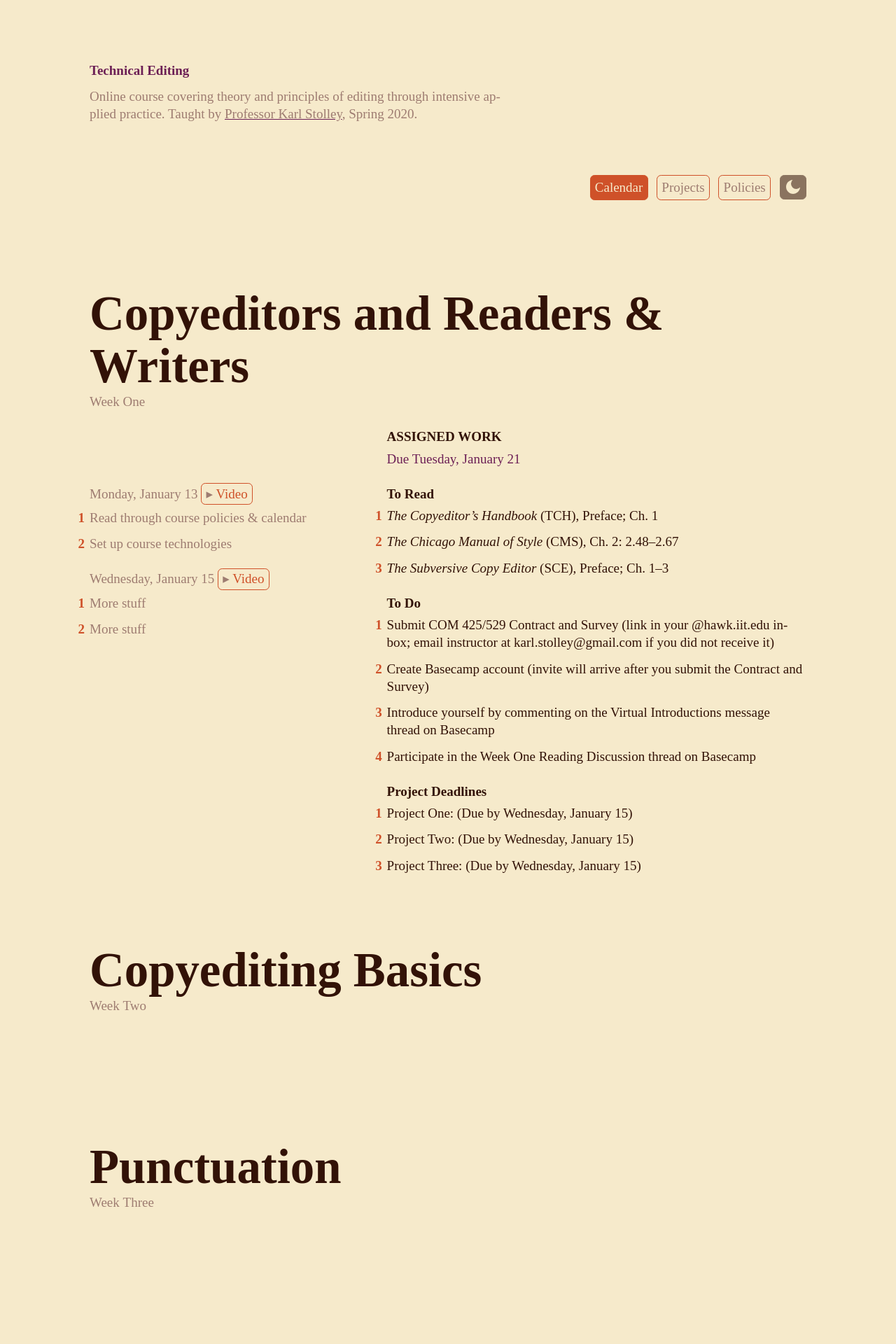
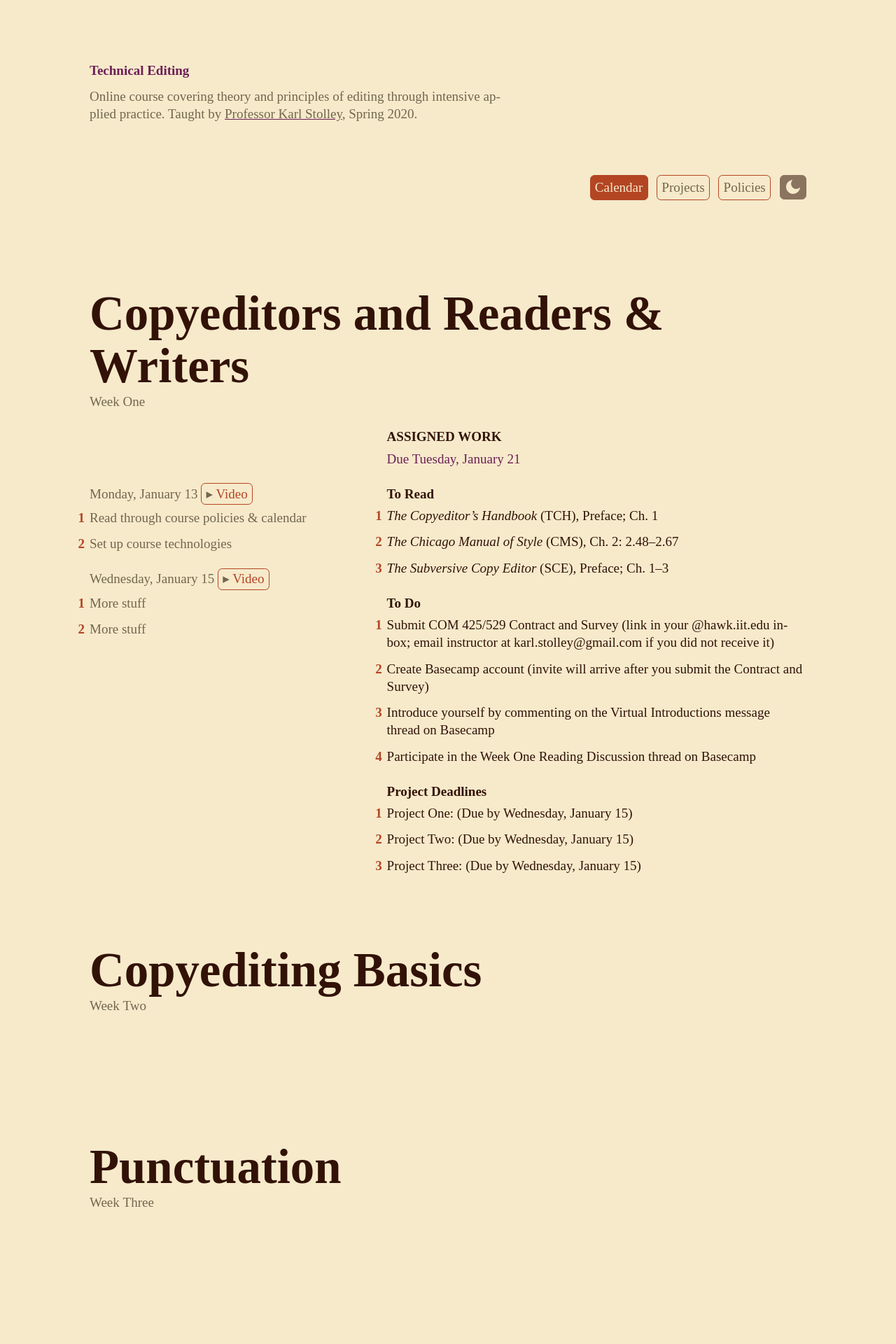
Before and after one commit to karlstolley/jekyll-theme-course, a Jekyll site: the page built from index.md, in a window 1280 px wide. Shown: the top 1920 px of the page at 70% size. Built offline with Jekyll 4.4.1, drawn with Linux system fonts in a browser that asks for light colours; some web fonts are replaced.

Commit message:
Tune light-theme colors for accessible contrast

```diff
--- a/_sass/_colors.scss
+++ b/_sass/_colors.scss
@@ -1,8 +1,8 @@
 $text-color: #321207;
 $back-color: #F6EACB;
 $spot-color: #6C1F55;
-$acnt-color: #CF5129;
-$gray-color: #9E7C71; /* #7F7F7F; */
+$acnt-color: #B34523;
+$gray-color: #73664E; /* #7F7F7F; */
 $gray-alter: darken($gray-color, 10%);
 $link-under: transparentize($spot-color, 0.65);
 $curr-color: darken($back-color, 8%);
```
